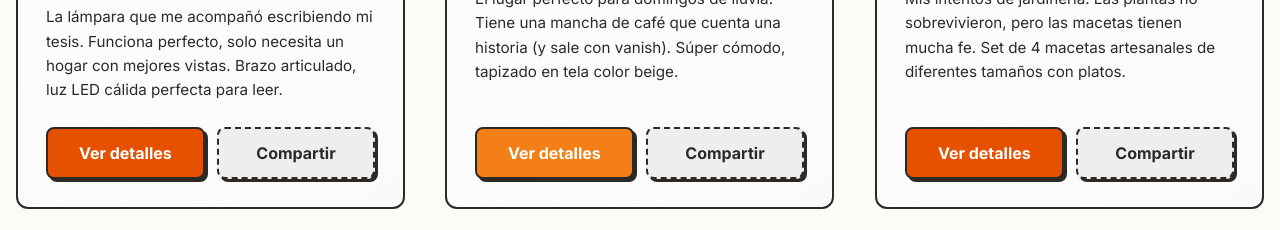
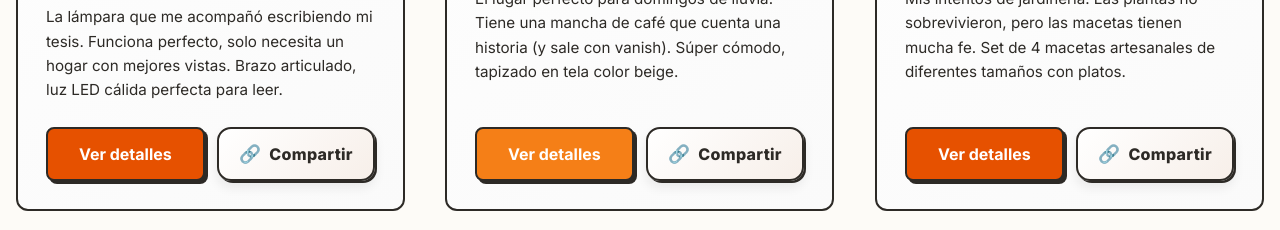
Before and after one commit to pablitxn/garage-sale, a React (Vite) app: page / in a window 1280 px wide. Shown: the part 1220-1450 px from the top of the page. Built offline with nearby package versions, Linux system fonts and the light colour scheme.

Commit message:
Improve share button styling

```diff
--- a/src/components/ProductCard.css
+++ b/src/components/ProductCard.css
@@ -222,26 +222,37 @@
 
 .share-btn {
     width: 100%;
-    padding: 0.9rem;
-    font-weight: 700;
+    padding: 0.95rem;
+    font-weight: 800;
     font-size: 1rem;
-    border: 2px dashed var(--color-border);
-    border-radius: 8px;
-    background: var(--color-bg-secondary);
+    border: 2px solid var(--color-border);
+    border-radius: 14px;
+    background: linear-gradient(135deg, #ffffff, #f7efe9);
     color: var(--color-text);
-    transition: all 0.25s cubic-bezier(0.4, 0, 0.2, 1);
-    box-shadow: 3px 3px 0 var(--shadow-color-strong);
+    transition: transform 0.25s cubic-bezier(0.4, 0, 0.2, 1), box-shadow 0.25s ease, filter 0.25s ease;
+    box-shadow: 2px 2px 0 var(--shadow-color-strong), 0 6px 12px rgba(0, 0, 0, 0.08);
+    display: inline-flex;
+    align-items: center;
+    justify-content: center;
+    gap: 0.5rem;
+    letter-spacing: 0.3px;
+}
+
+.share-btn::before {
+    content: '\1F517';
+    font-size: 1.1rem;
+    line-height: 1;
 }
 
 .share-btn:hover {
-    transform: translate(-3px, -3px);
-    box-shadow: 6px 6px 0 var(--shadow-color-strong);
-    background: var(--color-card-bg);
+    transform: translateY(-2px) scale(1.01);
+    box-shadow: 4px 4px 0 var(--shadow-color-strong), 0 10px 18px rgba(0, 0, 0, 0.12);
+    filter: saturate(1.05);
 }
 
 .share-btn:active {
-    transform: translate(0, 0);
-    box-shadow: 1px 1px 0 var(--shadow-color-strong);
+    transform: translateY(0);
+    box-shadow: 1px 1px 0 var(--shadow-color-strong), 0 2px 6px rgba(0, 0, 0, 0.1);
 }
 
 @media (max-width: 768px) {
--- a/src/components/ProductDetail.css
+++ b/src/components/ProductDetail.css
@@ -331,24 +331,35 @@
     padding: 1rem;
     font-weight: 800;
     font-size: 1.05rem;
-    border: 2px dashed var(--color-border);
-    border-radius: 10px;
-    background: var(--color-bg-secondary);
+    border: 2px solid var(--color-border);
+    border-radius: 14px;
+    background: linear-gradient(135deg, #ffffff, #f7efe9);
     color: var(--color-text);
     cursor: pointer;
-    transition: transform 0.16s ease, box-shadow 0.16s ease, background 0.16s ease;
-    box-shadow: 3px 3px 0 var(--shadow-color-strong);
+    transition: transform 0.2s ease, box-shadow 0.2s ease, filter 0.2s ease;
+    box-shadow: 2px 2px 0 var(--shadow-color-strong), 0 6px 12px rgba(0, 0, 0, 0.08);
+    display: inline-flex;
+    align-items: center;
+    justify-content: center;
+    gap: 0.5rem;
+    letter-spacing: 0.3px;
+}
+
+.modal-share-btn::before {
+    content: '\1F517';
+    font-size: 1.1rem;
+    line-height: 1;
 }
 
 .modal-share-btn:hover {
-    transform: translate(-2px, -2px);
-    box-shadow: 5px 5px 0 var(--shadow-color-strong);
-    background: var(--color-card-bg);
+    transform: translateY(-2px) scale(1.01);
+    box-shadow: 4px 4px 0 var(--shadow-color-strong), 0 10px 18px rgba(0, 0, 0, 0.12);
+    filter: saturate(1.05);
 }
 
 .modal-share-btn:active {
-    transform: translate(0, 0);
-    box-shadow: 0 0 0 var(--shadow-color-strong);
+    transform: translateY(0);
+    box-shadow: 1px 1px 0 var(--shadow-color-strong), 0 2px 6px rgba(0, 0, 0, 0.1);
 }
 
 @media (max-width: 768px) {
```
